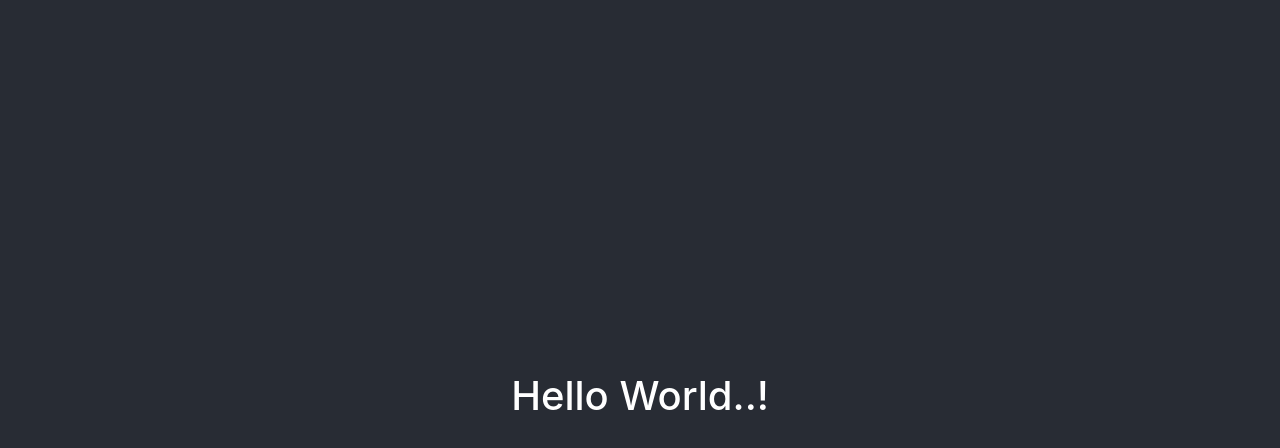
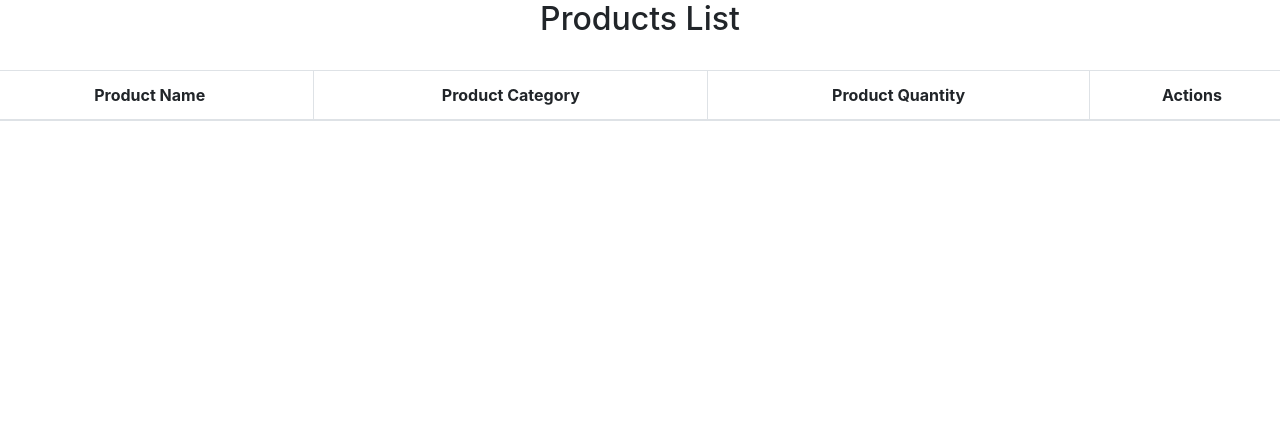
Before and after one commit to subhashrsrivatsa/GMS---FrontEnd, a React (Create React App) app in the folder gms-front-end/: page / in a window 1280 px wide. Shown: the top 448 px of the page. Built offline with nearby package versions, Linux system fonts and the light colour scheme.

Commit message:
added ListProductComponent

```diff
--- a/gms-front-end/src/App.js
+++ b/gms-front-end/src/App.js
@@ -1,12 +1,11 @@
 import logo from './logo.svg';
 import './App.css';
+import ListProductComponent from './components/ListProductComponent';
 
 function App() {
   return (
     <div className="App">
-      <header className="App-header">
-        <h1>Hello World..!</h1>
-      </header>
+     <ListProductComponent />
     </div>
   );
 }
--- /dev/null
+++ b/gms-front-end/src/components/ListProductComponent.jsx
@@ -0,0 +1,45 @@
+import React, { Component } from 'react';
+
+class ListProductComponent extends Component {
+    constructor(props){
+        super(props)
+        this.state={
+            products:[]
+        }
+    }
+    render() {
+        return (
+            <div>
+               <h2 className="text-center">Products List</h2>
+               <br/>
+               <div className="row">
+                   <table className="table table-striped table-bordered">
+                       <thead>
+                           <tr>
+                               <th>Product Name</th>
+                               <th>Product Category</th>
+                               <th>Product Quantity</th>
+                               <th>Actions</th>
+                           </tr>
+                       </thead>
+
+                       <tbody>
+                           {
+                               this.state.products.map(
+                                   product =>
+                                   <tr key={product.id}>
+                                       <td>{product.productName}</td>
+                                       <td>{product.productCategory}</td>
+                                       <td>{product.productQuantity}</td>
+                                   </tr>
+                               )
+                           }
+                       </tbody>
+                   </table>
+               </div>
+            </div>
+        );
+    }
+}
+
+export default ListProductComponent;
```
Also changed, not shown: 1 other file (tests, documents, lock files or other folders).
